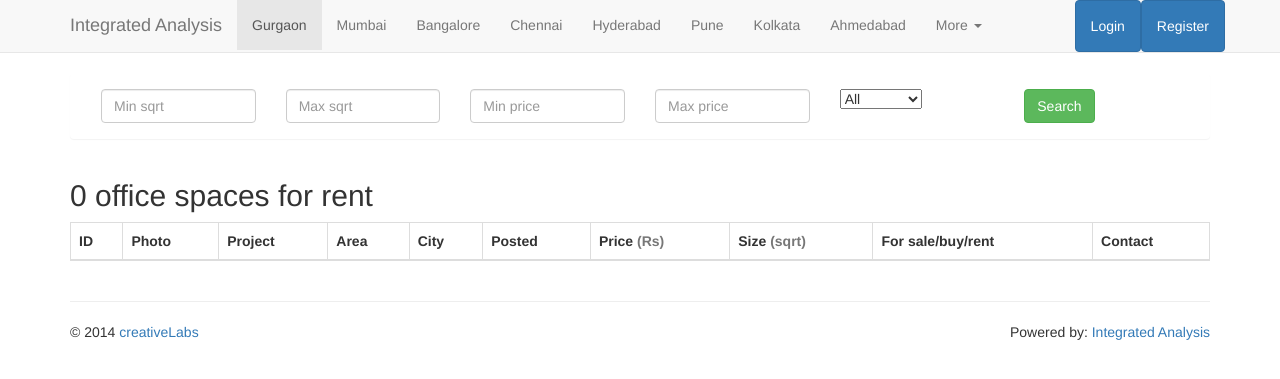
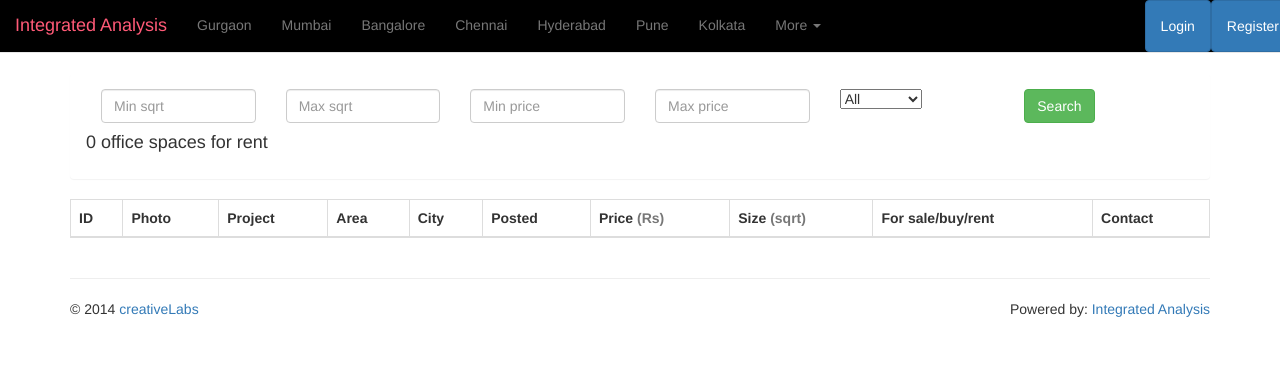
Before and after one commit to arvindmehra/integrated_analysis, a Rails app: page / in a window 1280 px wide. Shown: the top 379 px of the page. Run offline with Rails 7, Linux system fonts and the light colour scheme; data that the repository does not hold is empty; style sheets or scripts are compiled from the project's sources; some libraries are stand-ins or nearby versions.

Commit message:
now looks better

```diff
--- a/app/assets/stylesheets/application.css.scss
+++ b/app/assets/stylesheets/application.css.scss
@@ -3,9 +3,20 @@
 
 $brand-color: pink;
 
-.navbar-fixed-top a.navbar-brand {
+.navbar-default a.navbar-brand {
   color: $brand-color;
   &:hover {
     color: darken($brand-color,20%);
   }
 }
+.navbar-default{
+	background-color: black !important;
+	color: white !important;
+}
+.navbar-default .navbar-nav > li > a:hover, .navbar-default .navbar-nav > li > a:focus{
+	color: white !important;
+}
+.navbar-default .navbar-nav > .open > a, .navbar-default .navbar-nav > .open > a:hover, .navbar-default .navbar-nav > .open > a:focus{
+	background-color: #000000 !important;
+  color: #0088CC !important;
+}
--- a/app/views/layouts/application.html.erb
+++ b/app/views/layouts/application.html.erb
@@ -22,20 +22,18 @@
 </head>
 <body>
   <div class="navbar navbar-default navbar-static-top" role="navigation">
-    <div class="container">
     <div class="navbar-header">
       <%= link_to("Integrated Analysis",root_path,:class => "navbar-brand") %>
     </div>
     <div class="navbar-collapse collapse">
       <ul class="nav navbar-nav">
-          <li class="active"><%= link_to("Gurgaon","#",:style => "float: left;font-size: 14px;height: 50px;line-height: 20px;padding: 15px;") %>
+        <li><%= link_to("Gurgaon","#",:style => "float: left;font-size: 14px;height: 50px;line-height: 20px;padding: 15px;") %>
         <li><%= link_to("Mumbai","#",:style => "float: left;font-size: 14px;height: 50px;line-height: 20px;padding: 15px;") %></li>
         <li><%= link_to("Bangalore","#",:style => "float: left;font-size: 14px;height: 50px;line-height: 20px;padding: 15px;") %></li>
         <li><%= link_to("Chennai","#",:style => "float: left;font-size: 14px;height: 50px;line-height: 20px;padding: 15px;") %></li>
         <li><%= link_to("Hyderabad","#",:style => "float: left;font-size: 14px;height: 50px;line-height: 20px;padding: 15px;") %></li>
         <li><%= link_to("Pune","#",:style => "float: left;font-size: 14px;height: 50px;line-height: 20px;padding: 15px;") %></li>
         <li><%= link_to("Kolkata","#",:style => "float: left;font-size: 14px;height: 50px;line-height: 20px;padding: 15px;") %></li>
-          <li><%= link_to("Ahmedabad","#",:style => "float: left;font-size: 14px;height: 50px;line-height: 20px;padding: 15px;") %></li>
         <li class="dropdown">
           <%= link_to("More <b class='caret'></b>".html_safe, "#", :class=> "dropdown-toggle", :'data-toggle' => "dropdown") %>
           <ul class="dropdown-menu">
@@ -61,7 +59,6 @@
       </ul>
     </div>
   </div>
-  </div>
   <div class="container">
     <div class="row">
       <div class="col-sm-12">
--- a/app/views/welcome/index.html.erb
+++ b/app/views/welcome/index.html.erb
@@ -25,18 +25,11 @@
 					        </div>
 					      </div>
 			        </form>
+			        <h4><i class="icon-user"></i><span class="break"></s<pan><%= Property.all.size %> office spaces for rent </h4>
             </div>
           </section>
         </div>
       </div>
-			<div class="box-header" data-original-title>
-				<h2><i class="icon-user"></i><span class="break"></span><%=Property.all.size %> office spaces for rent </h2>
-				<div class="box-icon">
-					<a href="table.html#" class="btn-setting"><i class="icon-wrench"></i></a>
-					<a href="table.html#" class="btn-minimize"><i class="icon-chevron-up"></i></a>
-					<a href="table.html#" class="btn-close"><i class="icon-remove"></i></a>
-				</div>
-			</div>
 			<div class="box-content">
 				<table class="table table-striped table-bordered bootstrap-datatable datatable">
 				  <thead>
```
Also changed, not shown: public/logo.png (added). Lines whose indentation alone changed are shown as unchanged.
